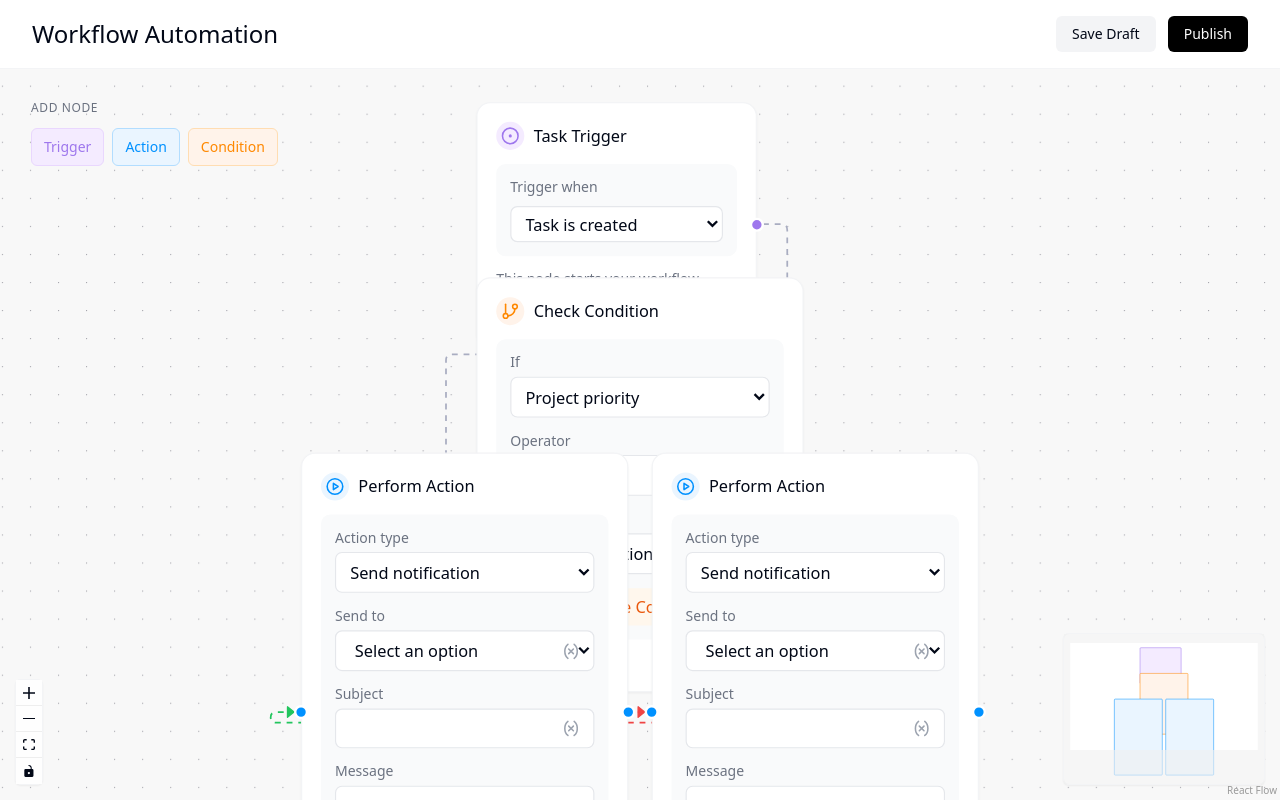
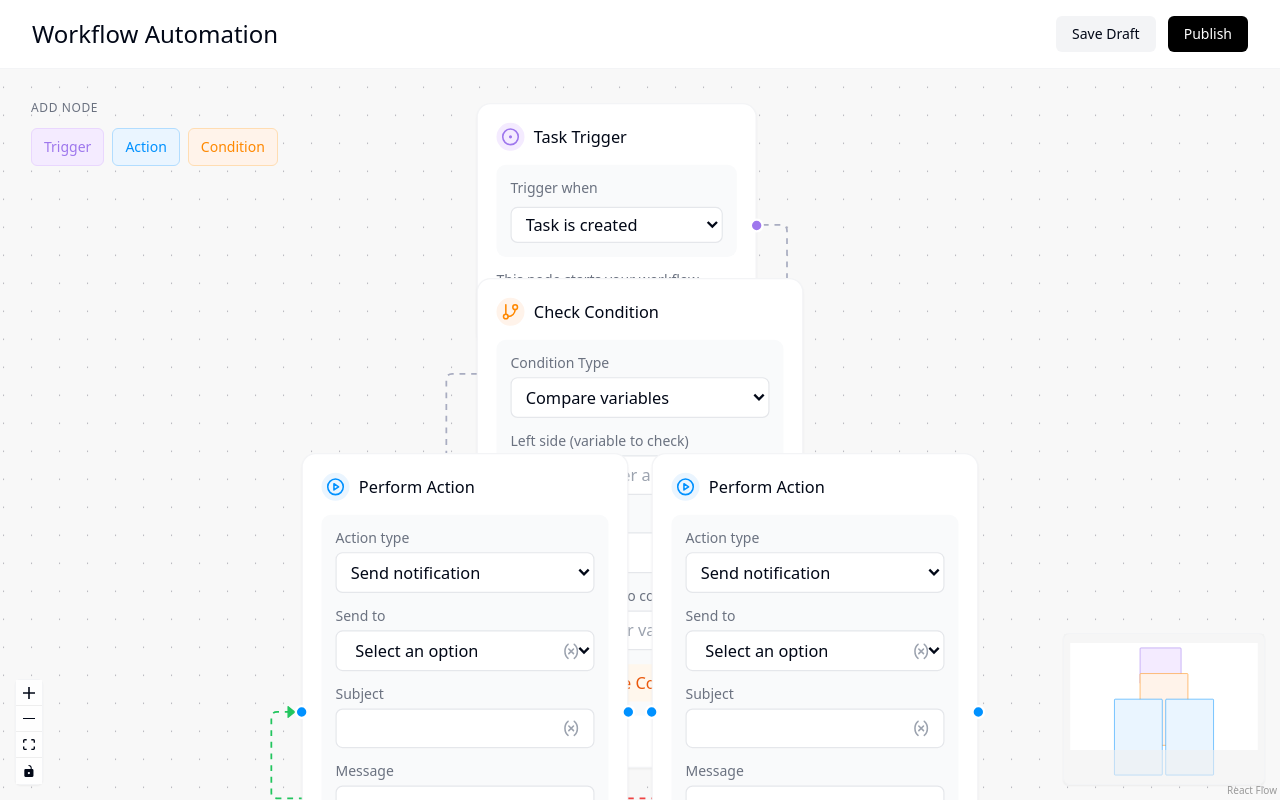
Before and after one commit to RStha0/tasknest-serenity-46, a React (Vite) app: page / in a window 1280 px wide. Built offline with nearby package versions, Linux system fonts and the light colour scheme.

Commit message:
Enhance condition node functionality
Allow users to define conditions based on system variables, custom variables, or static values. Each condition is a binary operation with a left operand that can be a system or custom variable, checked against a compatible variable or static value.

```diff
--- a/src/components/common/VariableSelector.tsx
+++ b/src/components/common/VariableSelector.tsx
@@ -8,13 +8,15 @@ interface VariableSelectorProps {
   isOpen: boolean;
   onClose: () => void;
   anchorPosition?: { x: number; y: number };
+  filterType?: string;
 }
 
 export const VariableSelector = ({
   onSelect,
   isOpen,
   onClose,
-  anchorPosition = { x: 0, y: 0 }
+  anchorPosition = { x: 0, y: 0 },
+  filterType = ""
 }: VariableSelectorProps) => {
   const [searchTerm, setSearchTerm] = useState("");
   const [variables, setVariables] = useState(getAvailableVariables());
@@ -28,18 +30,35 @@ export const VariableSelector = ({
     }
   }, [isOpen]);
 
-  // Filter variables based on search term
+  // Filter variables based on search term and type
   useEffect(() => {
-    if (searchTerm.trim() === "") {
-      setVariables(getAvailableVariables());
-    } else {
-      const filtered = getAvailableVariables().filter(v =>
+    let filteredVars = getAvailableVariables();
+
+    // Apply type filter if provided
+    if (filterType) {
+      if (filterType === 'user') {
+        filteredVars = filteredVars.filter(v =>
+          v.name.startsWith('current_user.') || v.name.startsWith('trigger.user.')
+        );
+      } else if (filterType === 'task') {
+        filteredVars = filteredVars.filter(v => v.name.startsWith('task.'));
+      } else if (filterType === 'project') {
+        filteredVars = filteredVars.filter(v => v.name.startsWith('project.'));
+      } else if (filterType === 'custom') {
+        filteredVars = filteredVars.filter(v => v.name.startsWith('variables.'));
+      }
+    }
+
+    // Apply search term filter
+    if (searchTerm.trim() !== "") {
+      filteredVars = filteredVars.filter(v =>
         v.name.toLowerCase().includes(searchTerm.toLowerCase()) ||
         v.description.toLowerCase().includes(searchTerm.toLowerCase())
       );
-      setVariables(filtered);
     }
-  }, [searchTerm]);
+
+    setVariables(filteredVars);
+  }, [searchTerm, filterType]);
 
   // Handle click outside to close
   useEffect(() => {
@@ -88,6 +107,42 @@ export const VariableSelector = ({
           onChange={(e) => setSearchTerm(e.target.value)}
         />
       </div>
+
+      {filterType === "" && (
+        <div className="flex flex-wrap gap-1 p-2 border-b border-gray-100">
+          <button
+            className="px-2 py-1 text-xs bg-blue-50 text-blue-600 rounded-md hover:bg-blue-100"
+            onClick={() => setSearchTerm("task")}
+          >
+            Task
+          </button>
+          <button
+            className="px-2 py-1 text-xs bg-purple-50 text-purple-600 rounded-md hover:bg-purple-100"
+            onClick={() => setSearchTerm("user")}
+          >
+            User
+          </button>
+          <button
+            className="px-2 py-1 text-xs bg-green-50 text-green-600 rounded-md hover:bg-green-100"
+            onClick={() => setSearchTerm("project")}
+          >
+            Project
+          </button>
+          <button
+            className="px-2 py-1 text-xs bg-orange-50 text-orange-600 rounded-md hover:bg-orange-100"
+            onClick={() => setSearchTerm("trigger")}
+          >
+            Trigger
+          </button>
+          <button
+            className="px-2 py-1 text-xs bg-gray-50 text-gray-600 rounded-md hover:bg-gray-100"
+            onClick={() => setSearchTerm("variables")}
+          >
+            Custom
+          </button>
+        </div>
+      )}
+
       <div className="max-h-[300px] overflow-y-auto p-1">
         {variables.length === 0 ? (
           <div className="py-3 px-4 text-sm text-gray-500 text-center">
@@ -100,7 +155,15 @@ export const VariableSelector = ({
               className="py-2 px-3 text-sm hover:bg-gray-50 rounded-md cursor-pointer flex flex-col"
               onClick={() => handleVariableSelect(variable.name)}
             >
-              <span className="font-medium text-blue-600">{variable.name}</span>
+              <span className={cn("font-medium",
+                variable.name.startsWith("task.") ? "text-blue-600" :
+                variable.name.startsWith("current_user.") || variable.name.startsWith("trigger.user.") ? "text-purple-600" :
+                variable.name.startsWith("project.") ? "text-green-600" :
+                variable.name.startsWith("trigger.") ? "text-orange-600" :
+                "text-gray-600"
+              )}>
+                {variable.name}
+              </span>
               <span className="text-xs text-gray-500 mt-0.5">{variable.description}</span>
             </div>
           ))
--- a/src/components/nodes/ConditionNode.tsx
+++ b/src/components/nodes/ConditionNode.tsx
@@ -3,19 +3,21 @@ import { useState, useEffect } from 'react';
 import { Handle, Position } from '@xyflow/react';
 import { LucideGitBranch, LucideLoader2 } from 'lucide-react';
 import DynamicInput from '../common/DynamicInput';
-import { fetchOptionsForField, validateField } from '@/utils/formUtils';
+import { fetchOptionsForField, validateField, getAvailableVariables } from '@/utils/formUtils';
 
 const ConditionNode = ({ data, selected }: { data: any; selected: boolean }) => {
   // State for the condition configuration
-  const [conditionField, setConditionField] = useState(data.conditionField || 'project_priority');
+  const [conditionField, setConditionField] = useState(data.conditionField || 'variable');
+  const [leftOperand, setLeftOperand] = useState(data.leftOperand || '');
   const [operator, setOperator] = useState(data.operator || 'equals');
-  const [conditionValue, setConditionValue] = useState(data.conditionValue || '');
+  const [rightOperand, setRightOperand] = useState(data.rightOperand || '');
   const [errors, setErrors] = useState<Record<string, string | null>>({});
   const [isLoadingOptions, setIsLoadingOptions] = useState(false);
   const [fieldOptions, setFieldOptions] = useState<Array<{value: string, label: string}>>([]);
 
   // Available condition fields
   const conditionFields = [
+    { value: 'variable', label: 'Compare variables' },
     { value: 'project_priority', label: 'Project priority' },
     { value: 'task_status', label: 'Task status' },
     { value: 'task_assignee', label: 'Task assignee' },
@@ -40,6 +42,8 @@ const ConditionNode = ({ data, selected }: { data: any; selected: boolean }) =>
     return [
       { value: 'equals', label: 'Equals' },
       { value: 'not_equals', label: 'Does not equal' },
+      { value: 'greater_than', label: 'Greater than' },
+      { value: 'less_than', label: 'Less than' },
       { value: 'contains', label: 'Contains' },
       { value: 'starts_with', label: 'Starts with' },
       { value: 'ends_with', label: 'Ends with' }
@@ -49,7 +53,7 @@ const ConditionNode = ({ data, selected }: { data: any; selected: boolean }) =>
   // Load field options
   useEffect(() => {
     const loadOptions = async () => {
-      if (conditionField === 'custom_expression') return;
+      if (conditionField === 'custom_expression' || conditionField === 'variable') return;
 
       setIsLoadingOptions(true);
       try {
@@ -92,19 +96,23 @@ const ConditionNode = ({ data, selected }: { data: any; selected: boolean }) =>
         ...data,
         conditionField,
         operator,
-        conditionValue
+        leftOperand,
+        rightOperand
       });
     }
-  }, [conditionField, operator, conditionValue, data]);
+  }, [conditionField, operator, leftOperand, rightOperand, data]);
 
   // Validate the condition
   const validateCondition = () => {
     const newErrors: Record<string, string | null> = {};
 
     if (conditionField === 'custom_expression') {
-      newErrors.conditionValue = validateField('text', conditionValue);
+      newErrors.rightOperand = validateField('text', rightOperand);
+    } else if (conditionField === 'variable') {
+      newErrors.leftOperand = validateField('text', leftOperand);
+      newErrors.rightOperand = validateField('text', rightOperand);
     } else {
-      newErrors.conditionValue = validateField('text', conditionValue);
+      newErrors.rightOperand = validateField('text', rightOperand);
     }
 
     setErrors(newErrors);
@@ -114,7 +122,8 @@ const ConditionNode = ({ data, selected }: { data: any; selected: boolean }) =>
   // Handle field change
   const handleFieldChange = (field: string) => {
     setConditionField(field);
-    setConditionValue('');
+    setRightOperand('');
+    setLeftOperand(field === 'variable' ? '' : `{{${field}}}`);
     setOperator(field === 'custom_expression' ? 'evaluates_to' : 'equals');
     setErrors({});
   };
@@ -132,7 +141,7 @@ const ConditionNode = ({ data, selected }: { data: any; selected: boolean }) =>
 
       <div className="bg-[#F9FAFB] rounded-lg p-3 mb-3 space-y-3">
         <div>
-          <label className="text-xs font-medium text-gray-500 mb-1 block">If</label>
+          <label className="text-xs font-medium text-gray-500 mb-1 block">Condition Type</label>
           <select
             className="w-full bg-white border border-gray-200 rounded-md py-1.5 px-2 text-sm"
             value={conditionField}
@@ -147,13 +156,48 @@ const ConditionNode = ({ data, selected }: { data: any; selected: boolean }) =>
         {conditionField === 'custom_expression' ? (
           <DynamicInput
             label="Expression"
-            value={conditionValue}
-            onChange={setConditionValue}
+            value={rightOperand}
+            onChange={setRightOperand}
             inputType="textarea"
-            error={errors.conditionValue}
+            error={errors.rightOperand}
             supportExpressions={true}
             placeholder="Enter expression, e.g. {{task.priority}} == 'High'"
           />
+        ) : conditionField === 'variable' ? (
+          <>
+            <DynamicInput
+              label="Left side (variable to check)"
+              value={leftOperand}
+              onChange={setLeftOperand}
+              inputType="text"
+              error={errors.leftOperand}
+              supportExpressions={true}
+              placeholder="Select or enter a variable"
+            />
+
+            <div>
+              <label className="text-xs font-medium text-gray-500 mb-1 block">Operator</label>
+              <select
+                className="w-full bg-white border border-gray-200 rounded-md py-1.5 px-2 text-sm"
+                value={operator}
+                onChange={(e) => setOperator(e.target.value)}
+              >
+                {operators.map(op => (
+                  <option key={op.value} value={op.value}>{op.label}</option>
+                ))}
+              </select>
+            </div>
+
+            <DynamicInput
+              label="Right side (value to compare against)"
+              value={rightOperand}
+              onChange={setRightOperand}
+              inputType="text"
+              error={errors.rightOperand}
+              supportExpressions={true}
+              placeholder="Static value or variable"
+            />
+          </>
         ) : (
           <>
             <div>
@@ -177,11 +221,11 @@ const ConditionNode = ({ data, selected }: { data: any; selected: boolean }) =>
             ) : (
               <DynamicInput
                 label="Value"
-                value={conditionValue}
-                onChange={setConditionValue}
+                value={rightOperand}
+                onChange={setRightOperand}
                 inputType={fieldOptions.length > 0 ? "select" : "text"}
                 options={fieldOptions}
-                error={errors.conditionValue}
+                error={errors.rightOperand}
                 supportExpressions={true}
               />
             )}
--- a/src/utils/formUtils.ts
+++ b/src/utils/formUtils.ts
@@ -39,6 +39,7 @@ export const getAvailableVariables = () => {
     { name: "task.priority", description: "The priority level of the task" },
     { name: "task.assignee", description: "The person assigned to the task" },
     { name: "task.due_date", description: "The due date of the task" },
+    { name: "task.story_points", description: "The story points assigned to the task" },
     { name: "task.created_at", description: "When the task was created" },
     { name: "task.updated_at", description: "When the task was last updated" },
 
@@ -51,6 +52,17 @@ export const getAvailableVariables = () => {
     { name: "current_user.name", description: "The name of the current user" },
     { name: "current_user.email", description: "The email of the current user" },
     { name: "current_user.role", description: "The role of the current user" },
+
+    // Trigger variables
+    { name: "trigger.user.name", description: "Name of the user who triggered the workflow" },
+    { name: "trigger.user.email", description: "Email of the user who triggered the workflow" },
+    { name: "trigger.user.role", description: "Role of the user who triggered the workflow" },
+    { name: "trigger.timestamp", description: "When the workflow was triggered" },
+
+    // Custom variables (example)
+    { name: "variables.approval_threshold", description: "Custom approval threshold" },
+    { name: "variables.team_capacity", description: "Current team capacity" },
+    { name: "variables.priority_factor", description: "Custom priority calculation factor" },
   ];
 };
 
@@ -70,6 +82,8 @@ export const fetchOptionsForField = async (fieldType: string): Promise<string[]>
       return ["John Doe", "Jane Smith", "Alex Johnson", "Sam Wilson"];
     case "team":
       return ["Engineering", "Design", "Marketing", "Sales", "Support"];
+    case "story_points":
+      return ["1", "2", "3", "5", "8", "13"];
     default:
       return [];
   }
```
